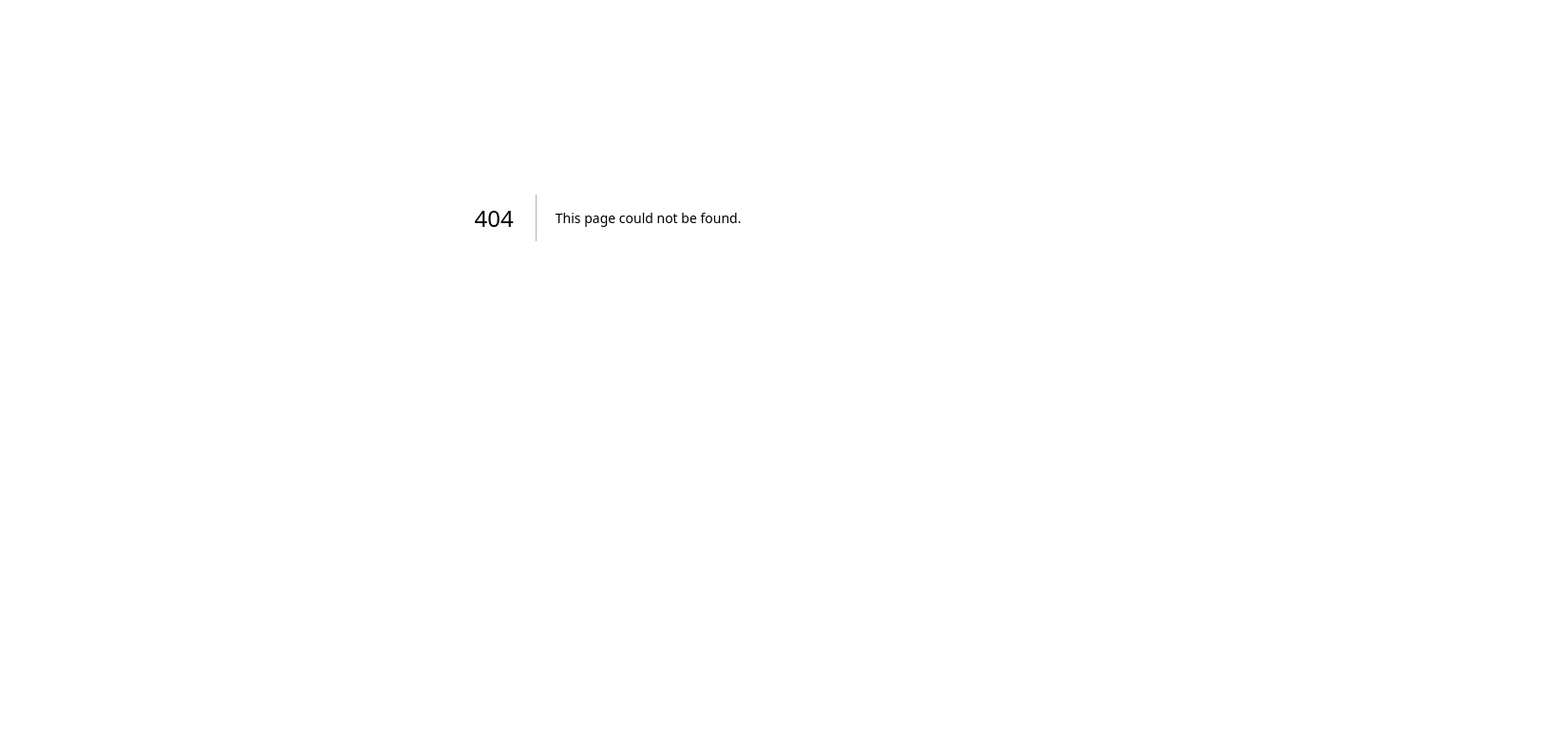
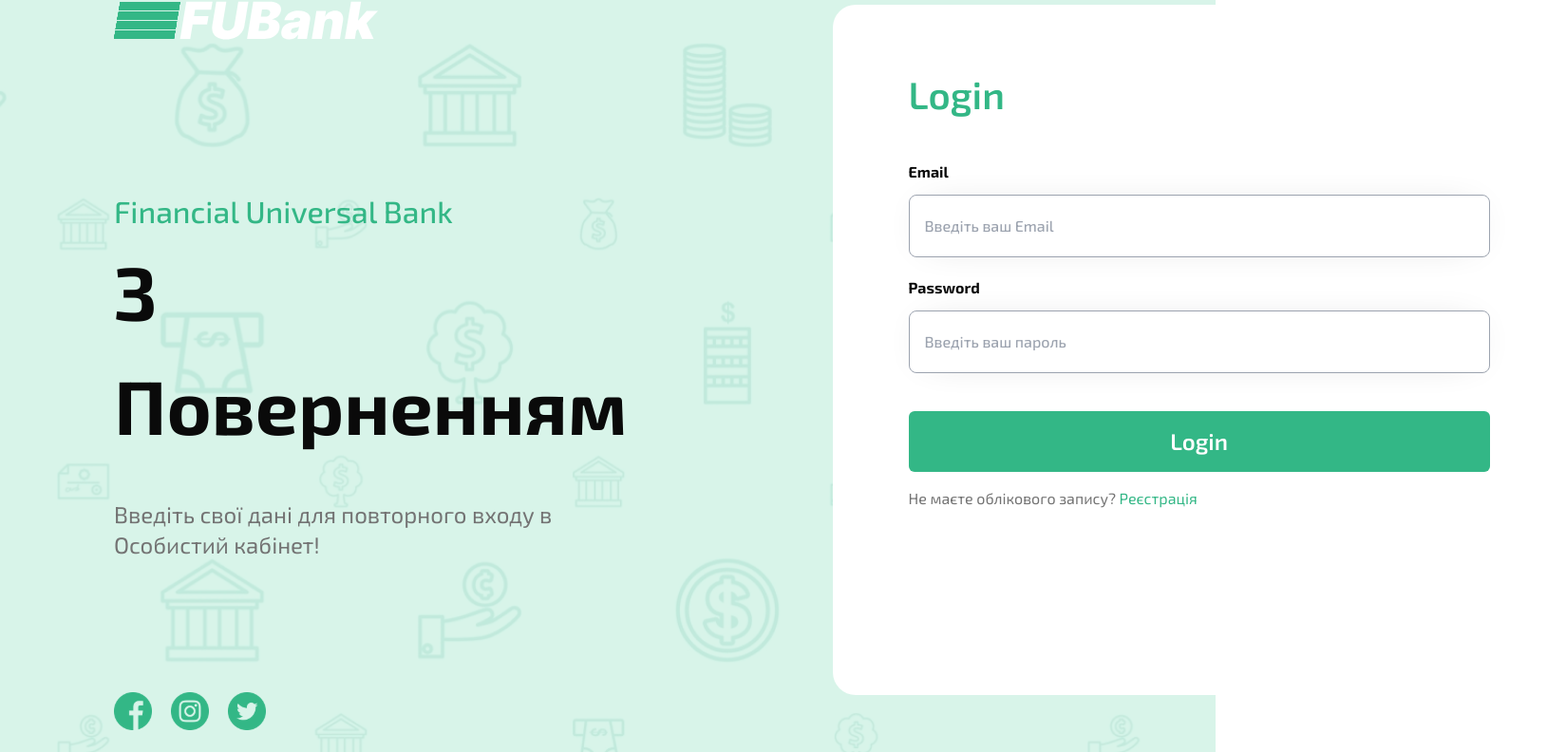
Before and after one commit to d0rths/fubank, a Next.js app: page /login in a window 1280 px wide. Before the commit this address had no page. Shown: the part 171-963 px from the top of the page at 95% size, 1649 px wide, since content can reach past the window. Before the commit the page ends 800 px from the top, so only its background shows below. Built offline with nearby package versions, Linux system fonts and the light colour scheme.

Commit message:
Login page

```diff
--- a/app/(landing)/_components/footer.tsx
+++ b/app/(landing)/_components/footer.tsx
@@ -51,7 +51,7 @@ const Footer = () => {
             2024 Financial Universal Bank. All rights reserved!
           </p>
           <div className="flex flex-row pt-5 pb-20">
-            <Link href="" className="hover:text-fill">
+            <Link href="">
               <Image
                 src={Facebook}
                 alt="Facebook logo"
@@ -89,19 +89,21 @@ const Footer = () => {
           height={796}
           className="absolute bottom-0 right-0 z-0 w-full h-[90%]"
         />
-        <div className="z-[999] mb-8">
-          <h3 className="text-[2.5rem] text-white z-[999]">Вперше в FUBank?</h3>
-          <h2 className="text-6xl font-bold text-white z-[999]">
+        <div className="z-20 mb-8">
+          <h3 className="text-[2.5rem] text-white z-20">Вперше в FUBank?</h3>
+          <h2 className="text-6xl font-bold text-white z-20">
             Введіть свій<br></br>Email і почніть зараз
           </h2>
         </div>
-        <div className="flex items-center flex-row z-[999]">
+        <div className="flex items-center flex-row z-20">
           <input
             type="text"
             placeholder="Введіть ваш Email"
-            className="backdrop-blur bg-transparent border-2 border-rose-500 rounded-lg px-10 py-5 text-2xl"
+            className="backdrop-blur bg-transparent border-2 border-rose-500 rounded-lg px-10 py-4 text-2xl text-white"
           ></input>
-          <Button className="mx-8 px-10 py-8">Розпочати</Button>
+          <Button className="mx-8 px-10 py-8 text-2xl">
+            <p className="mb-1">Розпочати</p>
+          </Button>
         </div>
       </div>
     </footer>
--- /dev/null
+++ b/app/login/page.tsx
@@ -0,0 +1,93 @@
+import Image from "next/image";
+import Link from "next/link";
+import LoginBackground from "@/public/login_page_bg.png";
+import Logo from "@/public/Logo.svg";
+import Facebook from "@/public/facebook_logo.svg";
+import Instagram from "@/public/instagram_logo.svg";
+import Twitter from "@/public/twitter_logo.svg";
+import { Button } from "@/components/ui/button";
+
+const LoginPage = () => {
+  return (
+    <main className="bg-light w-full h-full relative flex flex-row">
+      <div className="absolute z-0 inset-0">
+        <Image
+          src={LoginBackground}
+          alt="Login background"
+          layout="fill"
+          objectFit="cover"
+          priority={true}
+          className="opacity-10"
+        />
+      </div>
+      <div className="z-20 relative">
+        <div className="px-[7.5rem] pt-40">
+          <Image src={Logo} alt="Logo" width={280} height={65} />
+        </div>
+        <div className="px-[7.5rem] pt-36">
+          <h2 className="text-custom font-medium text-[2rem]">
+            Financial Universal Bank
+          </h2>
+          <h1 className="text-[5rem] font-bold">З Поверненням</h1>
+          <p className="text-2xl text-muted-foreground pt-10">
+            Введіть свої дані для повторного входу в Особистий кабінет!
+          </p>
+          <div className="flex flex-row py-[8.7rem]">
+            <Link href="">
+              <Image
+                src={Facebook}
+                alt="Facebook logo"
+                width={40}
+                height={40}
+              />
+            </Link>
+            <Link href="">
+              <Image
+                src={Instagram}
+                alt="Instagram logo"
+                width={40}
+                height={40}
+                className="ml-5"
+              />
+            </Link>
+            <Link href="">
+              <Image
+                src={Twitter}
+                alt="Twitter logo"
+                width={40}
+                height={40}
+                className="ml-5"
+              />
+            </Link>
+          </div>
+        </div>
+      </div>
+      <div className=" bg-white px-20 pt-16 pb-10 mx-24 my-44 z-20 rounded-3xl flex flex-col">
+        <h2 className="text-[2.5rem] text-custom font-semibold">Login</h2>
+        <p className="text-base font-bold pt-10">Email</p>
+        <input
+          type="text"
+          placeholder="Введіть ваш Email"
+          className="backdrop-blur bg-transparent border-[1px] border-gray-400 rounded-lg py-5 pl-4 pr-[26rem] mt-3 text-base font-medium shadow-[0_0_40px_-20px_rgba(0,0,0,0.23)]"
+        />
+        <p className="text-base font-bold pt-5">Password</p>
+        <input
+          type="text"
+          placeholder="Введіть ваш пароль"
+          className="backdrop-blur bg-transparent border-[1px] border-gray-400 rounded-lg py-5 pl-4 pr-[26rem] mt-3 text-base font-medium shadow-[0_0_40px_-20px_rgba(0,0,0,0.23)]"
+        />
+        <Button className="text-2xl text-white font-semibold mt-10 py-8">
+          Login
+        </Button>
+        <p className="text-base text-muted-foreground mt-4">
+          Не маєте облікового запису?{" "}
+          <Link href="" className="text-base text-bold text-custom">
+            Реєстрація
+          </Link>
+        </p>
+      </div>
+    </main>
+  );
+};
+
+export default LoginPage;
```
Also changed, not shown: public/login_page_bg.png (added), public/login_page_bg.svg (added).
